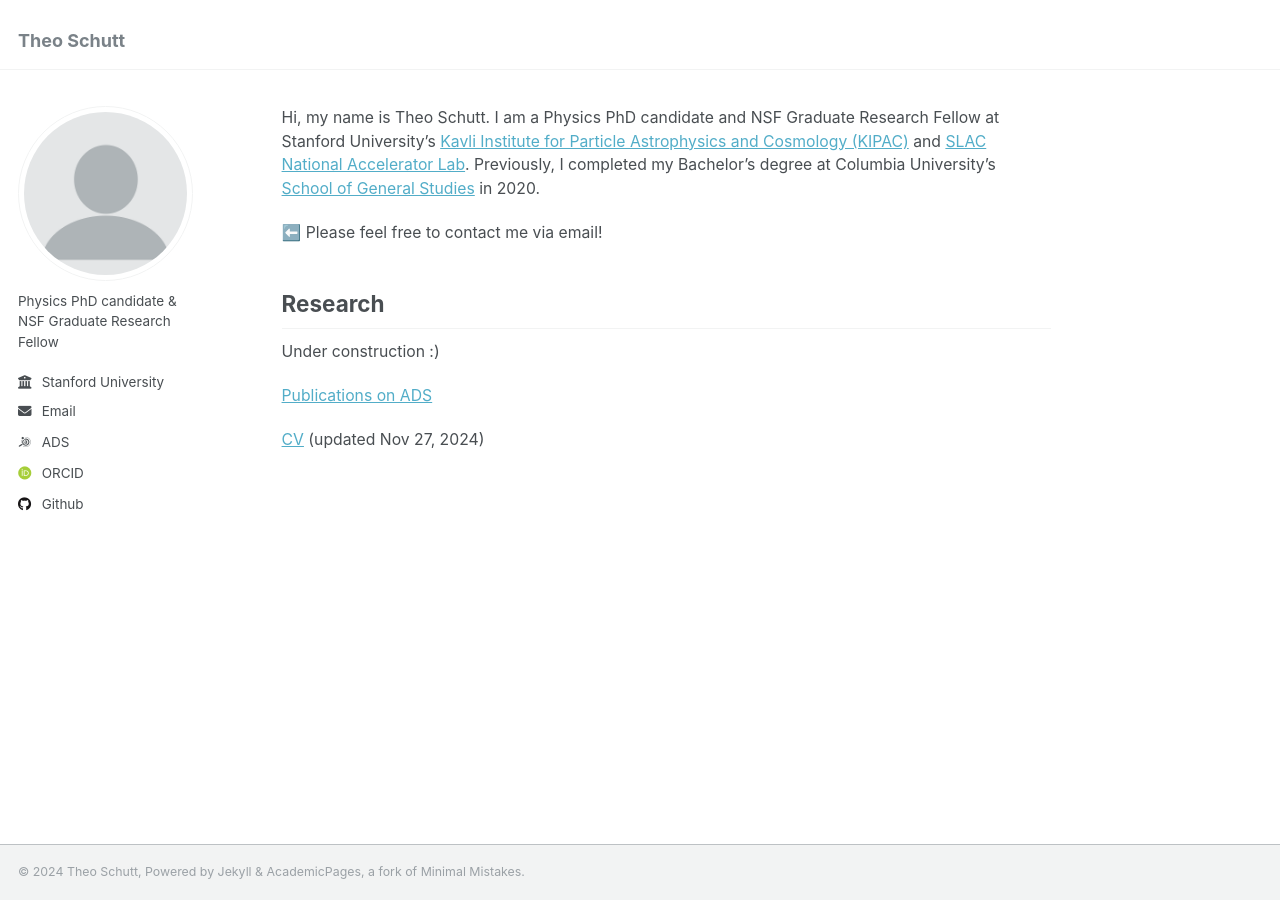
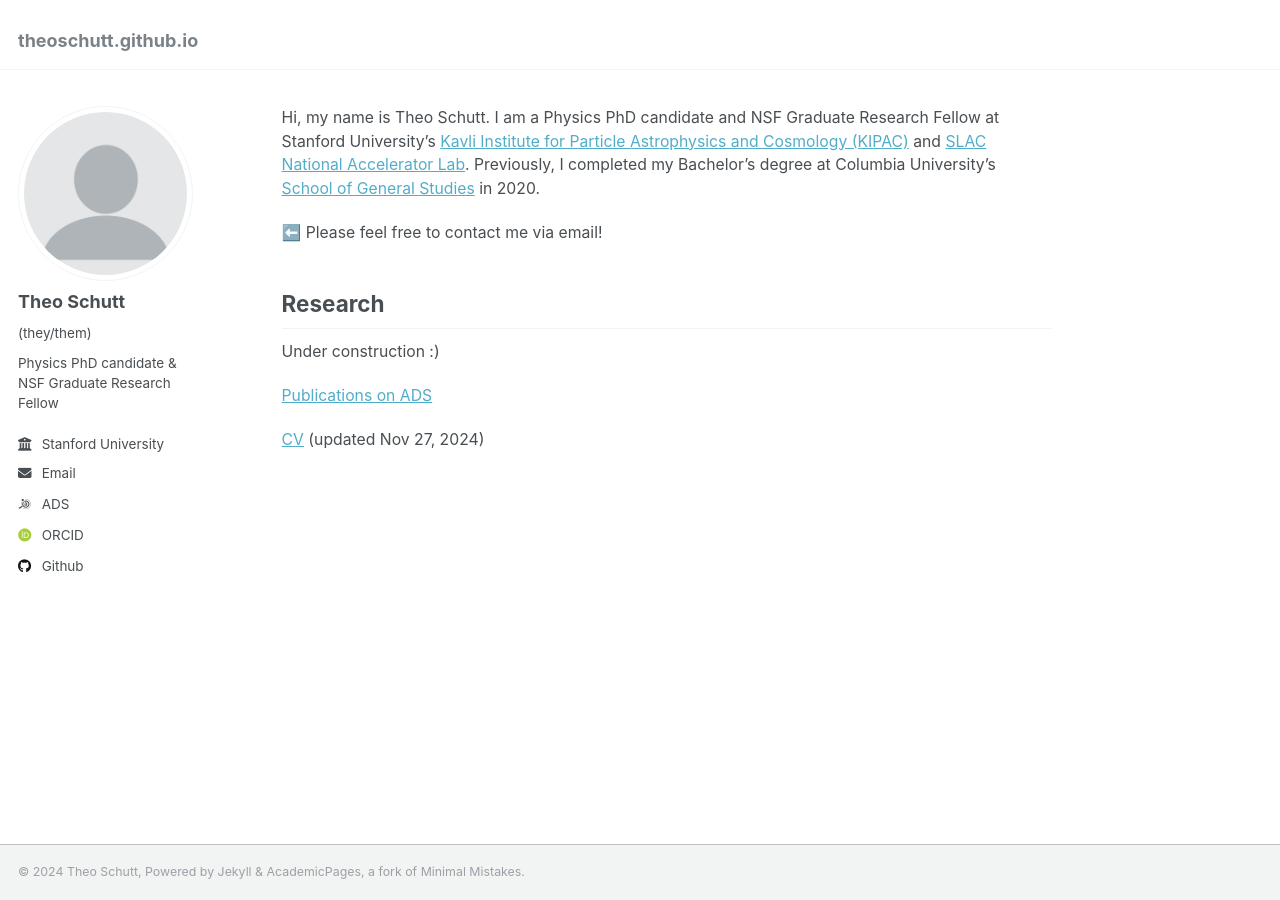
Before and after one commit to theoschutt/theoschutt.github.io, a Jekyll site: the page built from _pages/about.md, in a window 1280 px wide. Built offline with Jekyll 4.4.1, drawn with Linux system fonts in a browser that asks for light colours; some web fonts are replaced.

Commit message:
Update _config.yml

```diff
--- a/_config.yml
+++ b/_config.yml
@@ -8,7 +8,7 @@
 
 # Basic Site Settings
 locale                   : "en-US"
-title                    : "Theo Schutt"
+title                    : # "Theo Schutt"
 title_separator          : "-"
 name                     : &name "Theo Schutt"
 description              : &description "personal website"
@@ -22,8 +22,8 @@ repository               : "theoschutt/theoschutt.github.io"
 author:
   # Biographic information
   avatar           : "profile.png"
-  name             : # "Theo Schutt"
-  pronouns         : # "(they/them)"
+  name             : "Theo Schutt"
+  pronouns         : "(they/them)"
   bio              : "Physics PhD candidate &<br>NSF Graduate Research Fellow"
   location         : #
   employer         : "Stanford University"
```
